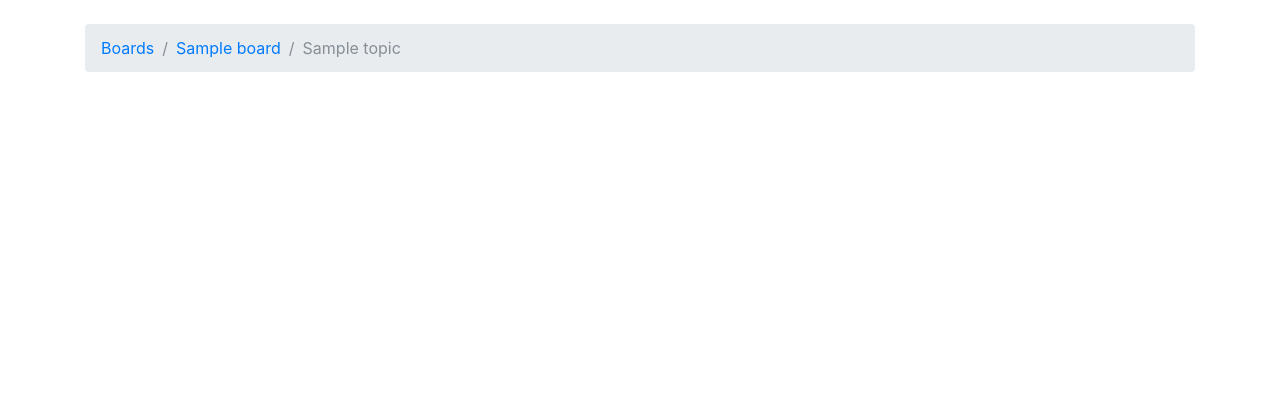
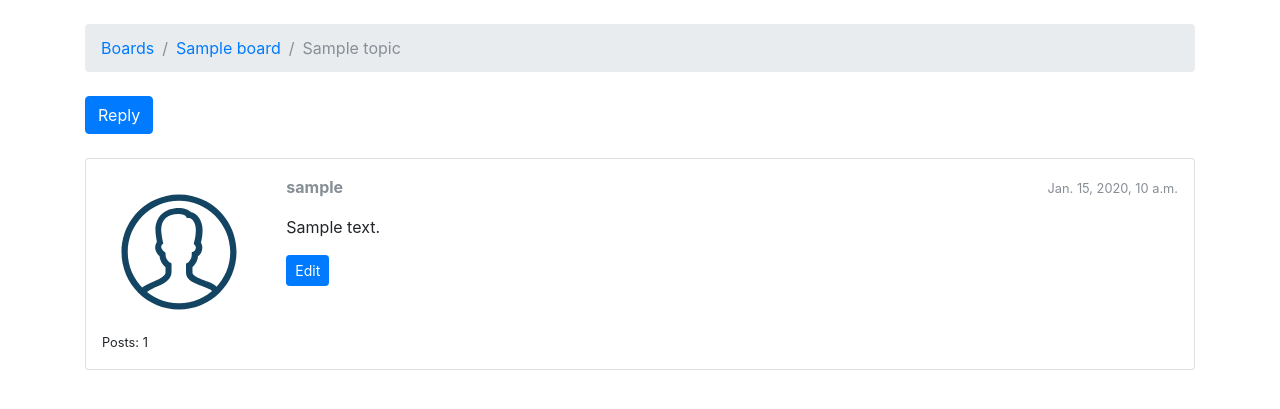
Before and after one commit to gurnitha/django-forum-warga, a Django app: page /boards/1/topics/1/ in a window 1280 px wide. Shown: the part 56-465 px from the top of the page. Run offline with Django 3.2, Linux system fonts and the light colour scheme; a user stored in the database is signed in; tables that the repository leaves empty hold one stand-in row (values such as "Sample post"); some libraries are stand-ins or nearby versions; some web fonts are replaced.

Commit message:
5.5.77 Topic Posts - Rendering all Topic Posts

```diff
--- a/apps/boards/templates/boards/topic_posts.html
+++ b/apps/boards/templates/boards/topic_posts.html
@@ -1,7 +1,8 @@
 <!-- apps/boards/templates/boards/topic_posts.html -->
 
+{% extends 'base.html' %}
 
-{% extends 'base.html' %}
+{% load static %}
 
 {% block title %}{{ topic.subject }}{% endblock %}
 
@@ -13,4 +14,37 @@
 
 {% block content %}
 
+  <div class="mb-4">
+    <a href="#" class="btn btn-primary" role="button">Reply</a>
+  </div>
+
+  {% for post in topic.posts.all %}
+    <div class="card mb-2">
+      <div class="card-body p-3">
+        <div class="row">
+          <div class="col-2">
+            <img src="{% static 'img/avatar.svg' %}" alt="{{ post.created_by.username }}" class="w-100">
+            <small>Posts: {{ post.created_by.posts.count }}</small>
+          </div>
+          <div class="col-10">
+            <div class="row mb-3">
+              <div class="col-6">
+                <strong class="text-muted">{{ post.created_by.username }}</strong>
+              </div>
+              <div class="col-6 text-right">
+                <small class="text-muted">{{ post.created_at }}</small>
+              </div>
+            </div>
+            {{ post.message }}
+            {% if post.created_by == user %}
+              <div class="mt-3">
+                <a href="#" class="btn btn-primary btn-sm" role="button">Edit</a>
+              </div>
+            {% endif %}
+          </div>
+        </div>
+      </div>
+    </div>
+  {% endfor %}
+
 {% endblock %}
```
Also changed, not shown: README.md.
